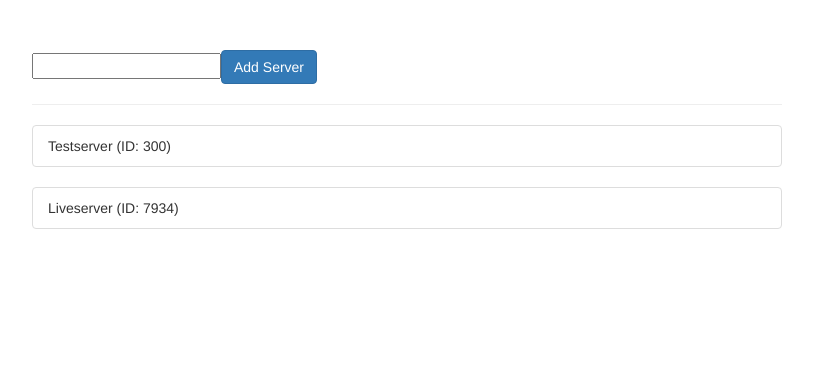
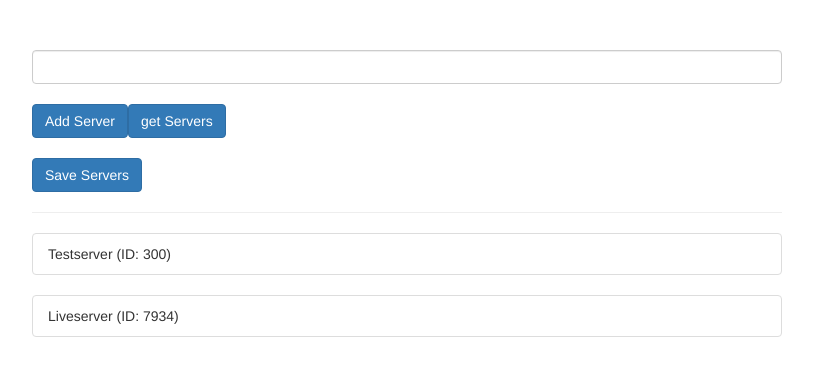
Before and after one commit to dhwani-lanetteam/LearningAngular, an Angular app: page / in a window 1280 px wide. Shown: the top 376 px of the page, without its empty margins (233-1046 px from the left). Built offline with nearby package versions, Linux system fonts and the light colour scheme.

Commit message:
send-get-request send-post-request send-request-with-header

```diff
--- a/src/app/app.component.html
+++ b/src/app/app.component.html
@@ -1,8 +1,15 @@
 <div class="container">
   <div class="row">
     <div class="col-xs-12 col-sm-10 col-md-8 col-sm-offset-1 col-md-offset-2">
-      <input type="text" #serverName>
+      <input type="text" #serverName class="form-control">
+      <br>
       <button class="btn btn-primary" (click)="onAddServer(serverName.value)">Add Server</button>
+      <button class="btn btn-primary" (click)="onGetServers()">get Servers</button>
+      <br><br>
+      <button
+        class="btn btn-primary"
+        (click)="onSaveServer()"
+      >Save Servers</button>
       <hr>
       <ul class="list-group" *ngFor="let server of servers">
         <li class="list-group-item">{{ server.name }} (ID: {{ server.id }})</li>
--- a/src/app/app.component.ts
+++ b/src/app/app.component.ts
@@ -1,4 +1,12 @@
 import { Component } from '@angular/core';
+import {ServersService} from "./servers.service";
+import {HttpResponse} from "@angular/common/http";
+
+interface ServerResponse {
+  name: string,
+  capacity: number,
+  id: number
+}
 
 @Component({
   selector: 'app-root',
@@ -18,6 +26,24 @@ export class AppComponent {
       id: this.generateId()
     }
   ];
+
+  constructor(private serverService: ServersService){
+
+  }
+
+  onSaveServer(){
+    //no need to unsubscribe as angular will manage
+    this.serverService.stroreServer(this.servers).subscribe(
+      (response) => {
+        console.log("response : ");
+        console.log(response);
+      },
+      (error) => {
+        console.log("error : " , error);
+      }
+    );
+  }
+
   onAddServer(name: string) {
     this.servers.push({
       name: name,
@@ -25,6 +51,17 @@ export class AppComponent {
       id: this.generateId()
     });
   }
+
+  onGetServers(){
+    this.serverService.getServers().subscribe(
+      (response: HttpResponse<ServerResponse>) => {
+        console.log("ServerResponse : ");
+        console.log(response);
+      },
+      (error) => console.log(error)
+    );
+  }
+
   private generateId() {
     return Math.round(Math.random() * 10000);
   }
--- /dev/null
+++ b/src/app/servers.service.ts
@@ -0,0 +1,24 @@
+import { Injectable } from '@angular/core';
+import {HttpClient} from "@angular/common/http";
+import {HttpHeaders} from "@angular/common/http";
+
+@Injectable()
+export class ServersService {
+
+  private dbCnnUrl: string = 'https://ng4-http-demo.firebaseio.com/data.json'; //firebase specific data.json
+  constructor(private httpClient: HttpClient) {
+
+  }
+
+  stroreServer(servers: any[]){
+    let header = new HttpHeaders({
+      'Content-Type':'application/json'
+    });
+    return this.httpClient.post(this.dbCnnUrl, servers,{headers: header});
+  }
+
+  getServers(){
+    return this.httpClient.get(this.dbCnnUrl);
+  }
+
+}
```
Also changed, not shown: src/app/app.module.ts (+7 -2 lines), 1 other file (tests, documents, lock files or other folders).
